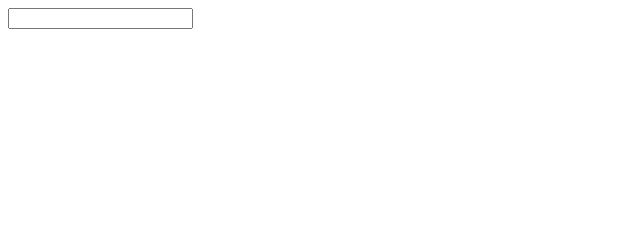
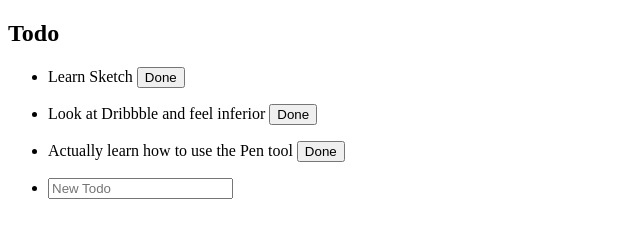
Before and after one commit to trezp/angular-todo, a plain HTML site: page index.html in a window 1280 px wide. Shown: the whole page, without its empty margins (0-640 px from the left). Drawn offline with nearby package versions, Linux system fonts and the light colour scheme.

Commit message:
Basic functionality complete

```diff
--- a/index.html
+++ b/index.html
@@ -9,9 +9,19 @@
 <!-- make view aware of app -->
 <body ng-app="Todo">
 	<div class="page-container" ng-controller="TodoCtrl">
-		<!-- text box updates the value of message on $scope -->
-		<input type="text" ng-model="message" />
-		<span>{{message}}</span>
+		<h2>Todo</h2>
+			<ul class="todo-list" ng-repeat="todo in todos track by $index">
+				<li>
+					<span>{{ todo }}</span>
+					<!-- on click, passes todo item into done function, which finds the index of the item and removes from the list -->
+					<button class="bt bt-achieve" ng-click="done(todo)">Done</button>
+				</li>
+			</ul>
+			<ul class="add-todo">
+				<li>
+					<input type="text" class="txt" placeholder="New Todo" ng-model="newTodo" ng-keyup="add($event)"/>
+				</li>
+			</ul>
 	</div>
 
 <script src="todo.js"></script>
--- a/todo.js
+++ b/todo.js
@@ -13,4 +13,19 @@ app.controller('TodoCtrl', function($scope){
 	'Look at Dribbble and feel inferior',
 	'Actually learn how to use the Pen tool'
 	];
+
+	$scope.done = function(todo){
+		var indexOf = $scope.todos.indexOf(todo);
+		//checks index of todo. if not -1 than inside the array; removes one item after index
+		if (indexOf !== -1) {
+			$scope.todos.splice(indexOf, 1);
+		}
+	};
+
+	$scope.add = function(e){
+		if(e.which && e.which === 13){
+			$scope.todos.push($scope.newTodo);
+			$scope.newTodo = '';
+		}
+	};
 });
```
